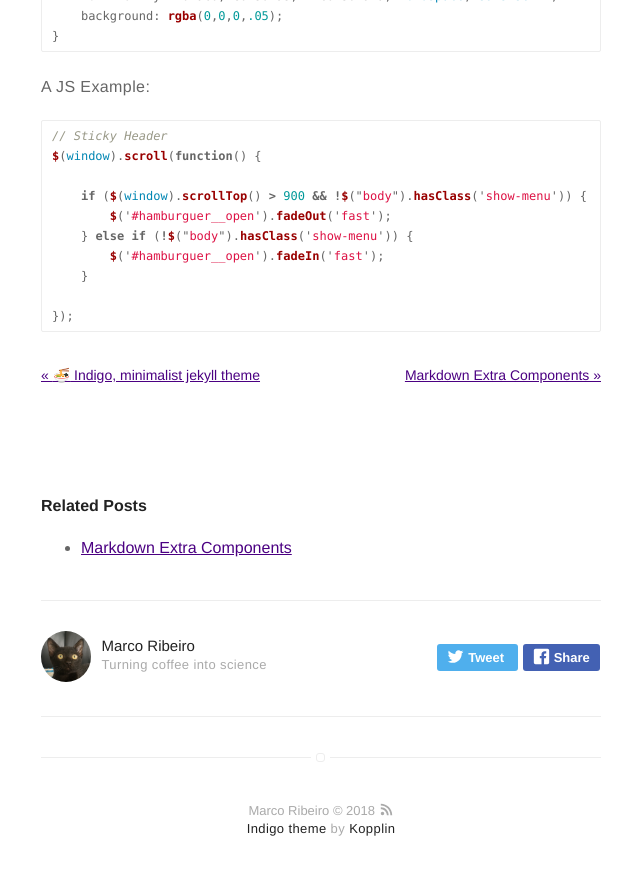
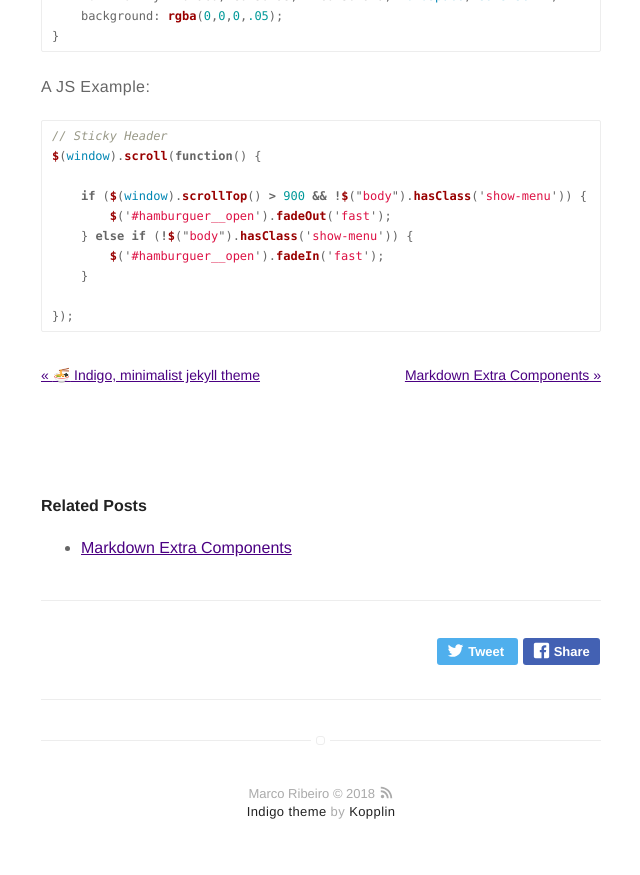
Before and after one commit to marcoffee/marcoffee.github.io, a Jekyll site: the page built from _posts/2016-02-24-markdown-common-elements.markdown, in a window 1280 px wide and 900 px high, scrolled down 5471 px. Shown: the top 875 px of the window, without its empty margins (319-959 px from the left). Built offline with Jekyll 4.4.1, drawn with Linux system fonts in a browser that asks for light colours; emoji names are drawn with the system emoji font; part of the change alters nothing that is shown.

```diff
--- a/_config.yml
+++ b/_config.yml
@@ -22,7 +22,7 @@ url: http://marcoribeiro.me
 permalink: /:title/
 
 # To enable google analytics, supply your token below
-analytics-google: 'UA-111749502-1'
+analytics-google: "UA-111749502-1"
 
 # To enable piwik tracking, supply your url & site ID below
 # analytics-piwik-url: 'piwik.my-host.com'
@@ -43,11 +43,11 @@ linkedin: marco-ribeiro
 # youtube: myyoutube
 # spotify: myspotify
 github: marcopush
-lattes: 7770838213198044
+lattes: "7770838213198044"
 # scholar: y1xlxlsAAAAJ
 researchgate: Marco_Ribeiro11
 # lastfm: mylastfm
-stackoverflow: 6441345
+stackoverflow: "6441345"
 # quora: userquora
 # reddit: username
 # medium: medium
@@ -56,12 +56,12 @@ stackoverflow: 6441345
 # email: speaktomarco@gmail.com
 
 authors:
-    johndoe:
-        name: Marco Ribeiro
-        bio: Turning coffee into science
-        external-image: false
-        picture: assets/images/profile.jpg
-        # twitter: johndoe
+  marcoribeiro:
+    name: Marco Ribeiro
+    bio: Turning coffee into science
+    external-image: false
+    picture: assets/images/profile.jpg
+    # twitter: marcoribeiro
 
 # do you want a larger site? change the option below
 # options: [normal, large] | default: normal
@@ -73,11 +73,11 @@ width: normal
 # paginate_path: "blog/:num/"
 
 # if you don't need projects, comment the *projects* configs below
-projects: true
+projects: false
 
 # if you don't need "about" or "blog", comment them out below
-about: true
-blog: true
+about: false
+blog: false
 
 # do you want to show the "read time" of the posts?
 read-time: true
```
